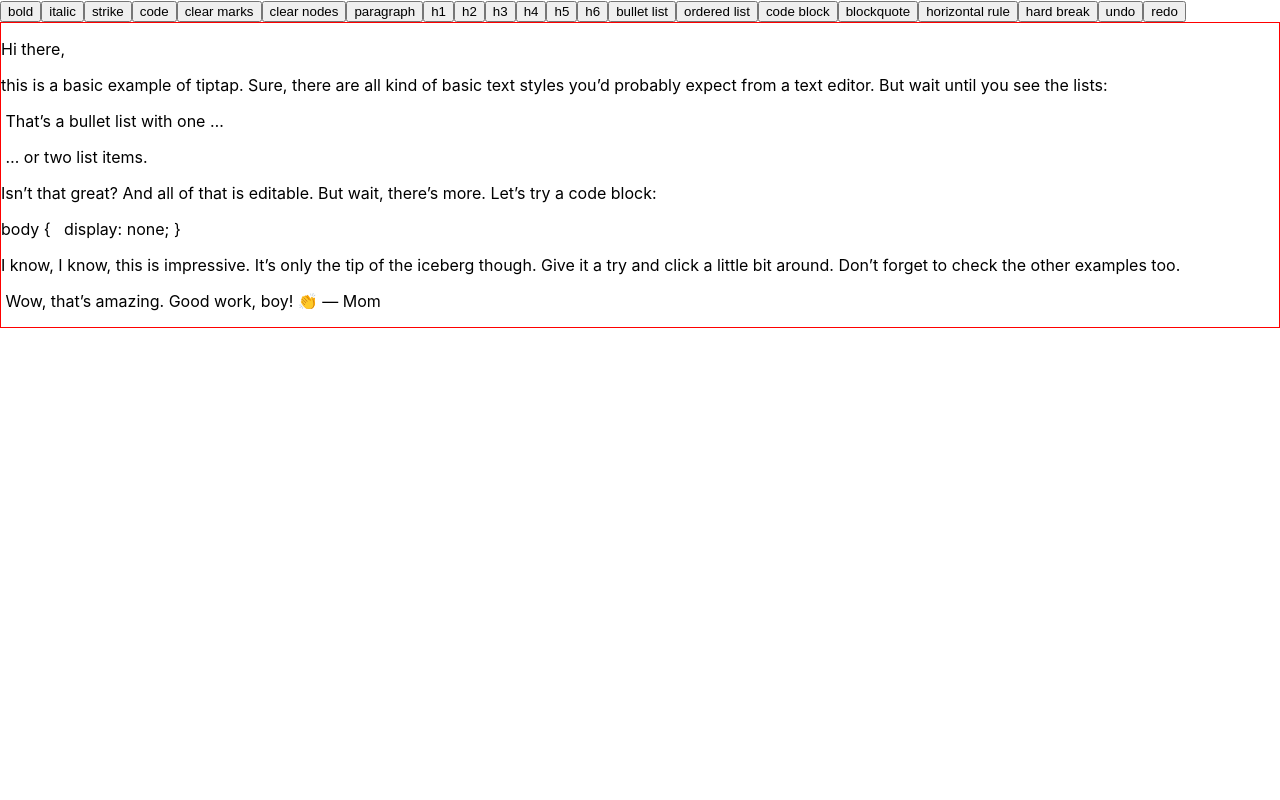
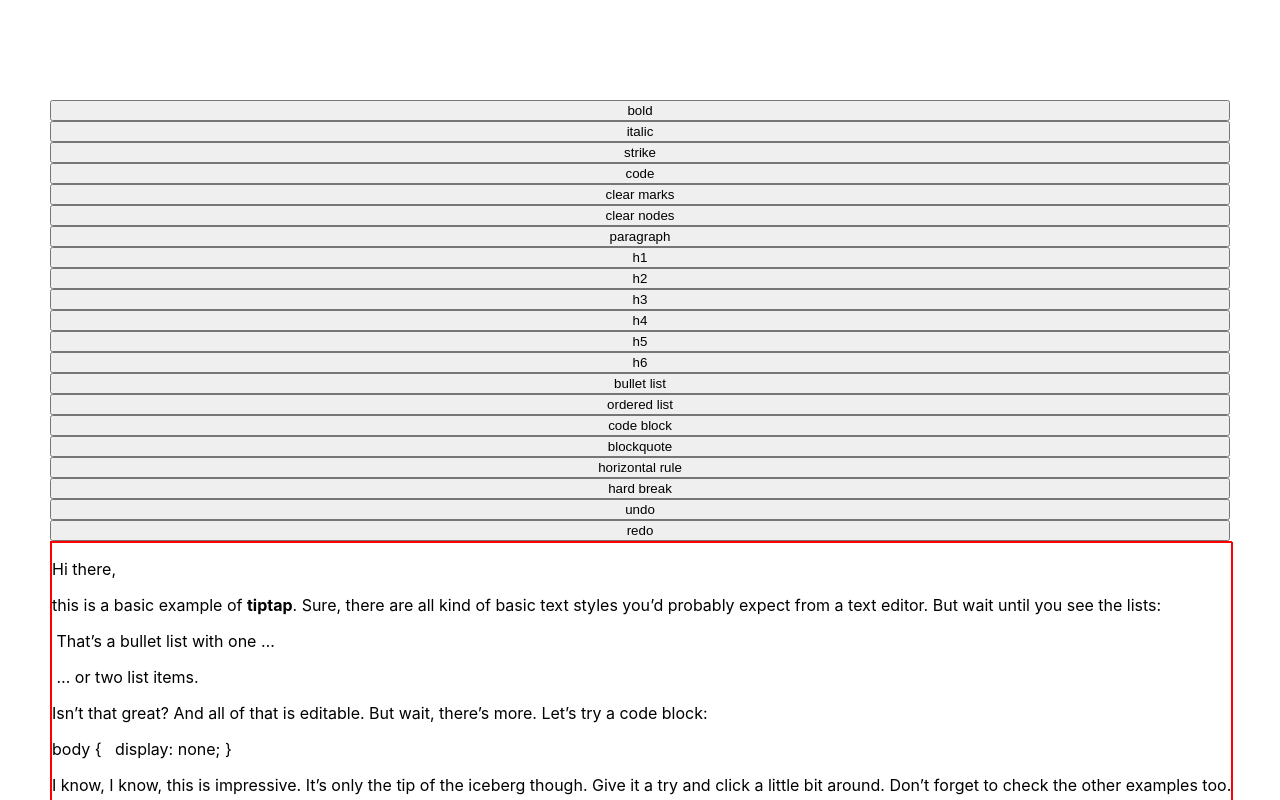
Before and after one commit to KevinTss/poc--tiptap-editor, a React (Create React App) app: page / in a window 1280 px wide. Shown: the top 800 px of the page. Built offline with nearby package versions, Linux system fonts and the light colour scheme.

Commit message:
Add image and cursor in tiptap

```diff
--- a/package.json
+++ b/package.json
@@ -5,6 +5,8 @@
   "dependencies": {
     "@tiptap/extension-bold": "^2.0.0-beta.26",
     "@tiptap/extension-document": "^2.0.0-beta.15",
+    "@tiptap/extension-dropcursor": "^2.0.0-beta.25",
+    "@tiptap/extension-image": "^2.0.0-beta.27",
     "@tiptap/extension-paragraph": "^2.0.0-beta.23",
     "@tiptap/extension-text": "^2.0.0-beta.15",
     "@tiptap/react": "^2.0.0-beta.108",
--- a/src/Tiptap.jsx
+++ b/src/Tiptap.jsx
@@ -5,76 +5,40 @@ import Text from '@tiptap/extension-text';
 import styled from 'styled-components';
 import Bold from '@tiptap/extension-bold';
 import { DOMParser } from 'prosemirror-model';
+import DropCursor from '@tiptap/extension-dropcursor';
+import Image from '@tiptap/extension-image';
 
-// const EditorContainer = styled.div`
-// margin: 100px 50px;
-// min-height: 500px;
-// display: flex;
-// flex-direction: column;
+const EditorWrapper = styled.div`
+  margin: 100px 50px;
+  min-height: 500px;
+  display: flex;
+  flex-direction: column;
 
-//   > div,
-//   .ProseMirror {
-//     width: 100%;
-//     min-width: 100%;
-//     height: 100%;
-//     min-height: 500px;
-//   }
-//   .ProseMirror {
-//     border: 1px solid red;
-//   }
+  > div,
+  .ProseMirror {
+    width: 100%;
+    min-width: 100%;
+    height: 100%;
+    min-height: 500px;
+  }
+  .ProseMirror {
+    border: 1px solid red;
+  }
 
-//   .ProseMirror-focused {
-//     outline: none;
-//   }
+  .ProseMirror-focused {
+    outline: none;
+  }
 
-//   .paragraph {
-//     margin: 0;
-//     color: blue;
-//   }
-// `
+  .paragraph {
+    margin: 0;
+    color: blue;
+  }
 
-// const Tiptap = () => {
-//   const editor = useEditor({
-//     extensions: [
-//       Text,
-//       Document,
-//       Paragraph.configure({
-//         HTMLAttributes: {
-//           class: 'paragraph',
-//         },
-//       }),
-//       Bold
-//     ],
-//     content: 'Hello World!',
-//   })
-
-//   return (
-//     <EditorContainer>
-//       <EditorContent editor={editor} />
-//       <button onClick={() => {
-//         console.log(editor.getJSON())
-//       }}>submit</button>
-//     </EditorContainer>
-//   )
-// }
-
-// export default Tiptap
-
-function elementFromString(value) {
-  const element = document.createElement('div');
-  element.innerHTML = value.trim();
-
-  return element;
-}
-
-function insertHTML({ state, view }, value) {
-  const { selection } = state;
-  const element = elementFromString(value);
-  const slice = DOMParser.fromSchema(state.schema).parseSlice(element);
-  const transaction = state.tr.insert(selection.anchor, slice.content);
-
-  view.dispatch(transaction);
-}
+  .editor-image {
+    width: 100%;
+    height: auto;
+  }
+`;
 
 const readImage = (event) =>
   new Promise((resolve, reject) => {
@@ -211,7 +175,19 @@ const MenuBar = ({ editor }) => {
 
 const Tiptap = () => {
   const editor = useEditor({
-    extensions: [Text, Document, Paragraph],
+    extensions: [
+      Text,
+      Document,
+      Paragraph,
+      DropCursor,
+      Image.configure({
+        allowBase64: true,
+        HTMLAttributes: {
+          class: 'editor-image',
+        },
+      }),
+      Bold,
+    ],
     content: `
       <h2>
         Hi there,
@@ -245,7 +221,7 @@ const Tiptap = () => {
   });
 
   return (
-    <div>
+    <EditorWrapper>
       <MenuBar editor={editor} />
       <EditorContainer
         onDragOver={(event) => {
@@ -260,18 +236,15 @@ const Tiptap = () => {
         onDrop={(event) => {
           event.stopPropagation();
           event.preventDefault();
-          // const fileList = event.dataTransfer.files;
-          // document.querySelector('#file_name').textContent = fileList[0].name;
           readImage(event).then((resp) => {
-            console.log('then', resp);
-            const imageTag = `<img alt='new-added-image' src=${resp} width="50px" height="50px"/>`;
-            insertHTML(editor, imageTag);
+            // console.log('then', resp);
+            editor.commands.setImage({ src: resp });
           });
         }}
       >
         <EditorContent editor={editor} />
       </EditorContainer>
-    </div>
+    </EditorWrapper>
   );
 };
 
```
Also changed, not shown: 1 other file (tests, documents, lock files or other folders).
